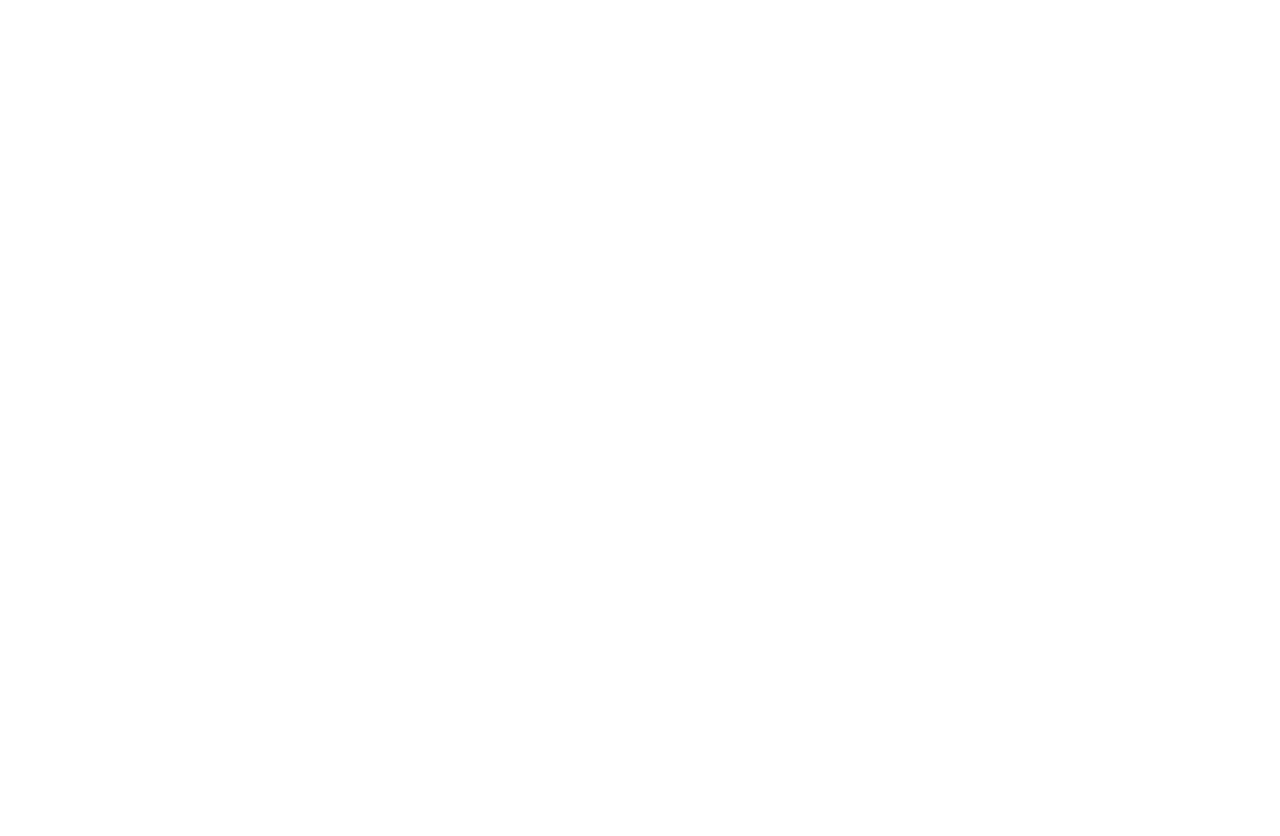
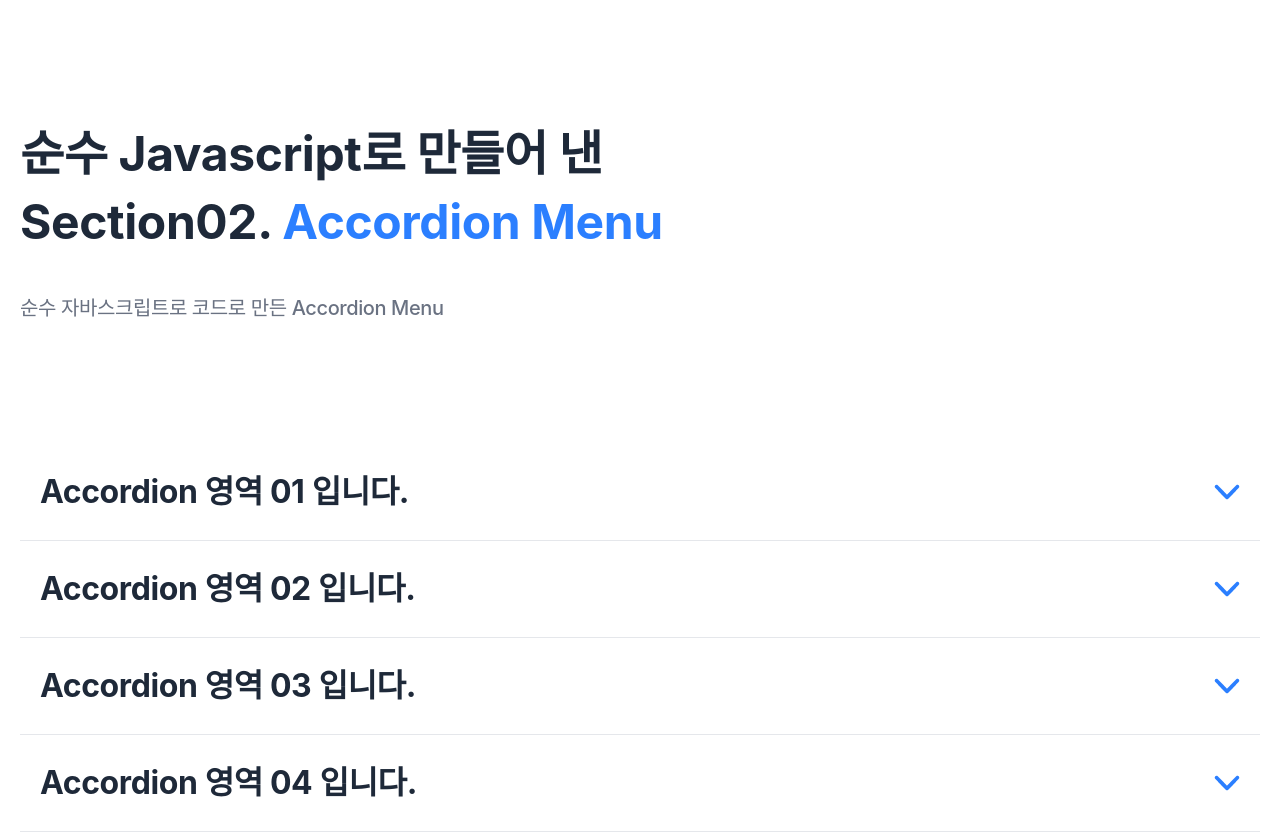
Before and after one commit to darock-dev/Portfolio__publisher, a React (Vite) app: page / in a window 1280 px wide. Shown: the part 1920-2756 px from the top of the page. Before the commit the page ends 1880 px from the top, so only its background shows below. Built offline with nearby package versions, Linux system fonts and the light colour scheme; a web font is replaced by a local one.

Commit message:
wip: Accordion Menu 섹션 UI 작업중

```diff
--- a/src/App.jsx
+++ b/src/App.jsx
@@ -1,4 +1,5 @@
 import MainLayout from "./components/layout/MainLayout/MainLayout";
+import AccordionMenu from "./components/sections/AccordionMenu/AccordionMenu";
 import CssAnimation from "./components/sections/CssAnimation/CssAnimation";
 import MainVisual from "./components/sections/MainVisual/MainVisual";
 import "./styles/App.scss";
@@ -9,6 +10,7 @@
       <MainLayout>
         <MainVisual />
         <CssAnimation />
+        <AccordionMenu />
       </MainLayout>
     </>
   );
--- /dev/null
+++ b/src/components/sections/AccordionMenu/AccordionMenu.jsx
@@ -0,0 +1,52 @@
+import styles from "./AccordionMenu.module.scss";
+
+export default function AccordionMenu() {
+  const accordionData = [
+    {
+      id: 1,
+      title: "Accordion 영역 01 입니다.",
+      desc: "01: JS 하드코딩을 통해 만든 아코디언 영역입니다. 다른 아코디언 메뉴 클릭시 현재 열려있던 탭은 닫히며, 클릭된 탭이 열리는 방식입니다.",
+    },
+    {
+      id: 2,
+      title: "Accordion 영역 02 입니다.",
+      desc: "02: JS 하드코딩을 통해 만든 아코디언 영역입니다. 다른 아코디언 메뉴 클릭시 현재 열려있던 탭은 닫히며, 클릭된 탭이 열리는 방식입니다.",
+    },
+    {
+      id: 3,
+      title: "Accordion 영역 03 입니다.",
+      desc: "03: JS 하드코딩을 통해 만든 아코디언 영역입니다. 다른 아코디언 메뉴 클릭시 현재 열려있던 탭은 닫히며, 클릭된 탭이 열리는 방식입니다.",
+    },
+    {
+      id: 4,
+      title: "Accordion 영역 04 입니다.",
+      desc: "04: JS 하드코딩을 통해 만든 아코디언 영역입니다. 다른 아코디언 메뉴 클릭시 현재 열려있던 탭은 닫히며, 클릭된 탭이 열리는 방식입니다.",
+    },
+  ];
+
+  const onClickAccordionMenu = (e) => {};
+
+  return (
+    <section id="accordion-menu" className={styles.accordionMenu}>
+      <div className={styles.inner}>
+        <div className={styles.titleWrap}>
+          <h2 className={styles.title}>
+            <div>순수 Javascript로 만들어 낸</div>
+            <div>
+              Section02. <span>Accordion Menu</span>
+            </div>
+          </h2>
+          <div className={styles.subTitle}>순수 자바스크립트로 코드로 만든 Accordion Menu</div>
+        </div>
+        <div className={styles.content}>
+          {accordionData.map((item) => (
+            <div key={item.id} className={styles.menu} onClick={onClickAccordionMenu}>
+              <div className={styles.title}>{item.title}</div>
+              <div className={styles.desc}>{item.desc}</div>
+            </div>
+          ))}
+        </div>
+      </div>
+    </section>
+  );
+}
--- /dev/null
+++ b/src/components/sections/AccordionMenu/AccordionMenu.module.scss
@@ -0,0 +1,58 @@
+@use '../../../styles/variables' as *;
+@use '../../../styles/mixins' as *;
+
+.accordionMenu {
+  @include section;
+  background-color: #fff;
+
+  .inner {
+    @include inner;
+  }
+
+  .titleWrap {
+    .title {
+      @include sectionTitle;
+
+      span {
+        color: $primary-color;
+      }
+    }
+
+    .subTitle {
+      @include sectionSubTitle;
+    }
+  }
+
+  .content {
+    .menu {
+      padding: 32px 20px;
+      border-bottom: 1px solid $border-color;
+      cursor: pointer;
+
+      .title {
+        position: relative;
+        font-size: 32px;
+        font-weight: $font-bold;
+
+        &::after {
+          position: absolute;
+          top: 50%;
+          right: 0;
+          transform: translateY(-50%);
+          content: "";
+          width: 26px;
+          height: 16px;
+          background-image: url('../../../assets/images/common/arrow_blue.png');
+          background-size: contain;
+          background-repeat: no-repeat;
+        }
+      }
+
+      .desc {
+        color: #6A7282;
+        font-size: 20px;
+        display: none;
+      }
+    }
+  }
+}
```
Also changed, not shown: src/assets/images/common/arrow_blue.png (added).
